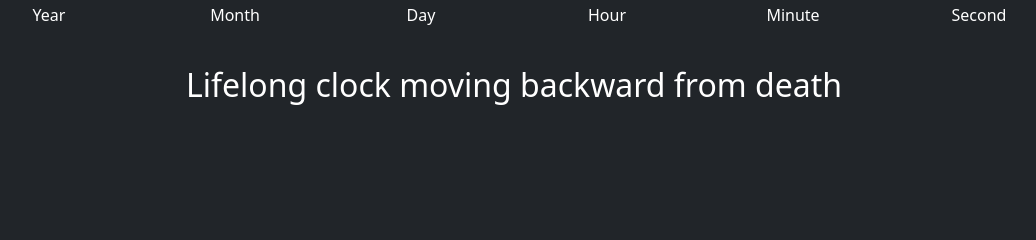
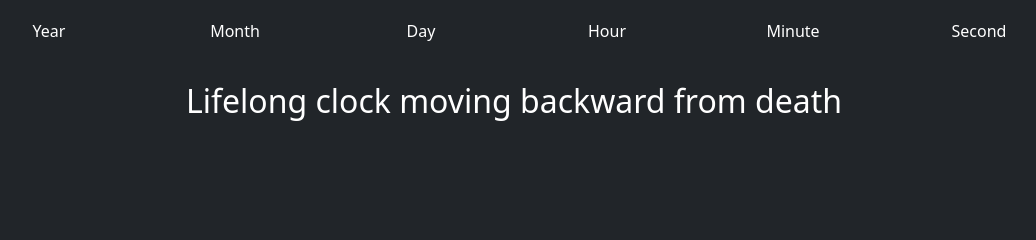
Before and after one commit to paul-jean/black-lives-matter, a Flask app: template templates/detail.html in a window 1280 px wide. Shown: the part 64-304 px from the top of the page, without its empty margins (126-1162 px from the left). Run offline with Flask 2, Linux system fonts and the light colour scheme; the template is opened without the code that fills it, so the values that code supplies are empty; some libraries are stand-ins or nearby versions.

Commit message:
add margin above the date table

```diff
--- a/templates/detail.html
+++ b/templates/detail.html
@@ -30,7 +30,7 @@
         {% endif %}
       </div>
 
-      <div class="row headers">
+      <div class="row headers mt-4">
         <div class="col-sm year h6"> Year </div>
         <div class="col-sm month h6"> Month </div>
         <div class="col-sm day h6"> Day </div>
```
